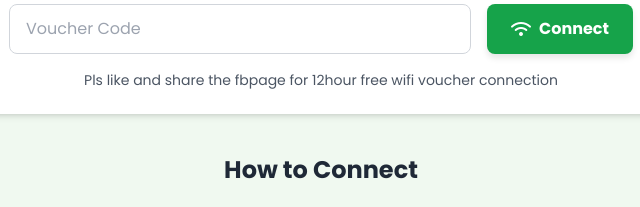
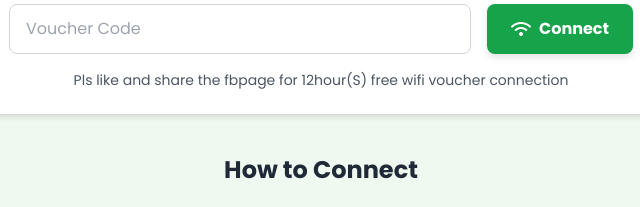
Before and after one commit to nashmagbanua/516Konique, a plain HTML site: page index.html in a window 1280 px wide. Shown: the part 232-439 px from the top of the page, 319-959 px from the left. Drawn offline with nearby package versions, Linux system fonts and the light colour scheme.

Commit message:
Update index.html

```diff
--- a/index.html
+++ b/index.html
@@ -66,7 +66,7 @@
                     <i class="fas fa-wifi"></i> Connect
                 </button>
             </div>
-            <p class="text-gray-600 mt-4 text-center text-sm">Pls like and share the fbpage for 12hour free wifi voucher connection</p>
+            <p class="text-gray-600 mt-4 text-center text-sm">Pls like and share the fbpage for 12hour(S) free wifi voucher connection</p>
         </section>
 
         <!-- How to Connect Section -->
```
